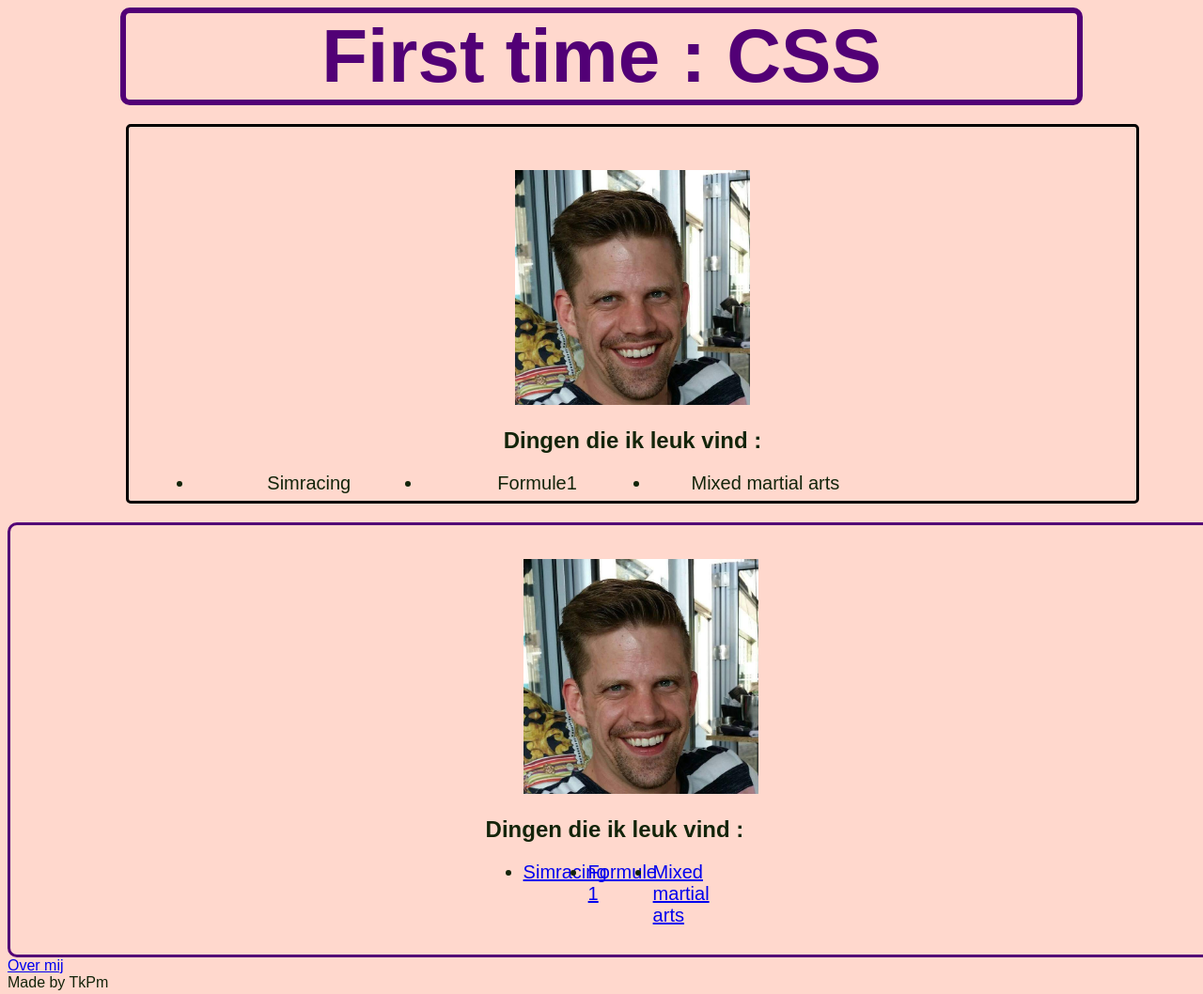
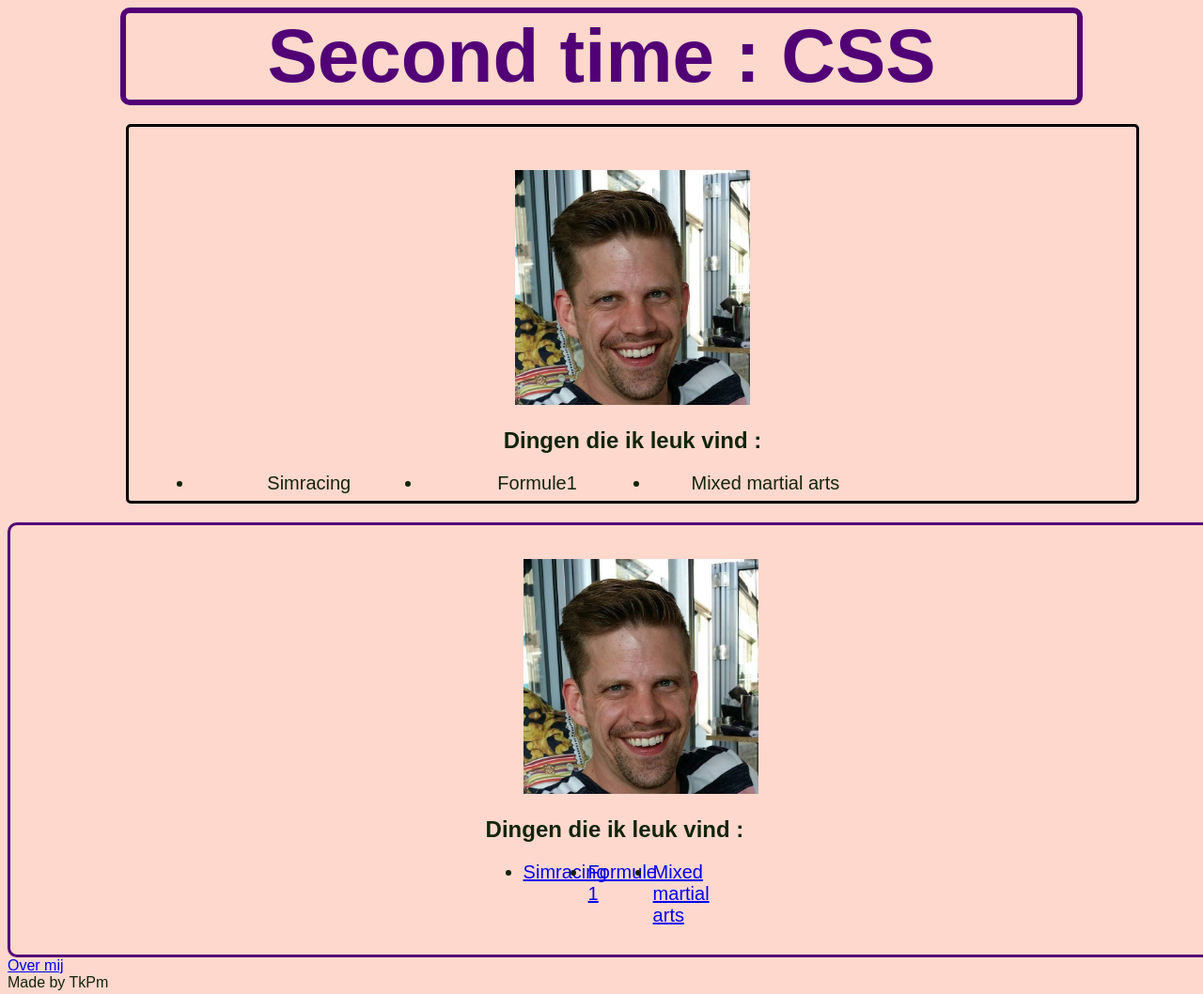
Before and after one commit to TimKendle/Winc-Academy, a plain HTML site: page second_Css/index.html in a window 1280 px wide. Shown: the top 1058 px of the page at 94% size. Drawn offline with Linux system fonts and the light colour scheme.

Commit message:
Update index.html

```diff
--- a/second_Css/index.html
+++ b/second_Css/index.html
@@ -9,7 +9,7 @@
 
 <body id="green-background">
     <header>
-        <h1 class="black-border"> First time : CSS</h1>
+        <h1 class="black-border"> Second time : CSS</h1>
     </header>
     <main>
         <div class="box1">
```
